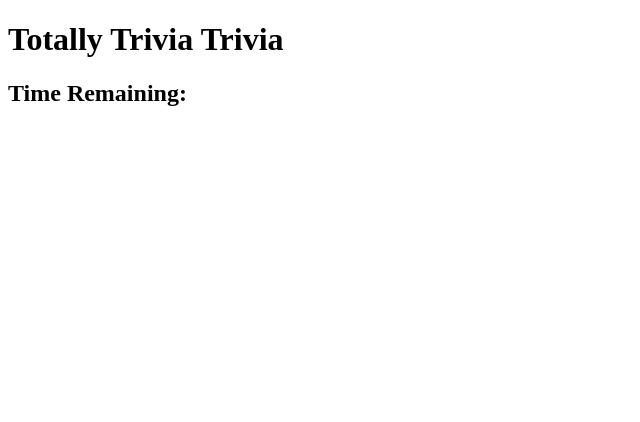
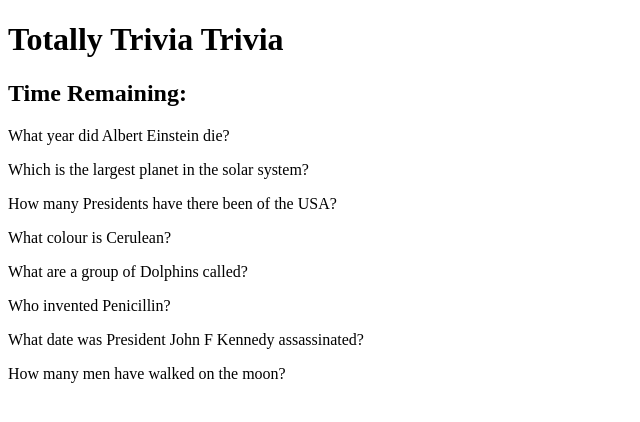
Before and after one commit to mhmeluskey/TriviaGame, a plain HTML site: page index.html in a window 1280 px wide. Shown: the whole page, without its empty margins (0-640 px from the left). Drawn offline with nearby package versions, Linux system fonts and the light colour scheme.

Commit message:
questions

```diff
--- a/index.html
+++ b/index.html
@@ -1,5 +1,6 @@
 <!DOCTYPE html>
 <html>
+
 <head>
     <meta charset="utf-8" />
     <meta http-equiv="X-UA-Compatible" content="IE=edge">
@@ -7,23 +8,63 @@
     <meta name="viewport" content="width=device-width, initial-scale=1">
     <link rel="stylesheet" type="text/css" media="screen" href="assets/css/style.css" />
     <script src="assets/javascript/app.js"></script>
-    <script src= "https://ajax.googleapis.com/ajax/libs/jquery/3.3.1/jquery.min.js"></script>
+    <script src="https://ajax.googleapis.com/ajax/libs/jquery/3.3.1/jquery.min.js"></script>
 </head>
+
 <body>
-<h1>Totally Trivia Trivia</h1>
-<h2>Time Remaining:</h2>
+    <h1>Totally Trivia Trivia</h1>
+    <h2>Time Remaining:</h2>
 
-<div id = "question-one"></div>
-<div id = "question-two"></div>
-<div id = "question-three"></div>
-<div id = "question-four"></div>
-<div id = "question-five"></div>
-<div id = "question-six"></div>
-<div id = "question-seven"></div>
-<div id = "question-eight"></div>
+    <div id="question-one">
+        <p>What year did Albert Einstein die?</p>
+        <div id="answers-one">
+<!-- 1954 1949 1960 (1955) -->
+        </div>
+    </div>
+    <div id="question-two">
+        <p>Which is the largest planet in the solar system?</p>
+        <div id="answers-two">
+<!-- (Jupiter) Neptune Earth Mars -->
+        </div>
+    </div>
+
+    <div id="question-three">
+        <p>How many Presidents have there been of the USA?</p>
+        <div id="answers-three">
+        <!-- 36 29 46 (45) -->
+        </div>
+    </div>
+    <div id="question-four">
+            <p>What colour is Cerulean?</p>
+        <div id="answers-four"></div>
+        <!-- Red (Blue) Yellow Green -->
+    </div>
+    <div id="question-five">
+        <p>What are a group of Dolphins called?</p>
+        <div id="answers-five">
+        <!-- School Herd (Pod) Pool -->
+        </div>
+    </div>
+    <div id="question-six">
+        <p>Who invented Penicillin?</p>
+        <div id="answers-six">
+        <!-- (Alexandra Fleming) Thomas Edison Marie Curie George Orwell -->
+        </div>
+    </div>
+    <div id="question-seven">
+           <p> What date was President John F Kennedy assassinated? </p>
+        <div id="answers-seven"></div>
+        <!-- November 22 1962  (November 22 1963) October 29 1964 November 24 1962 -->
+    </div>
+    <div id="question-eight">
+           <p> How many men have walked on the moon?</p>
+        <div id="answers-eight"></div>
+        <!-- 10 5 (12) 9 -->
+    </div>
 
 
 
 
 </body>
+
 </html>
```
